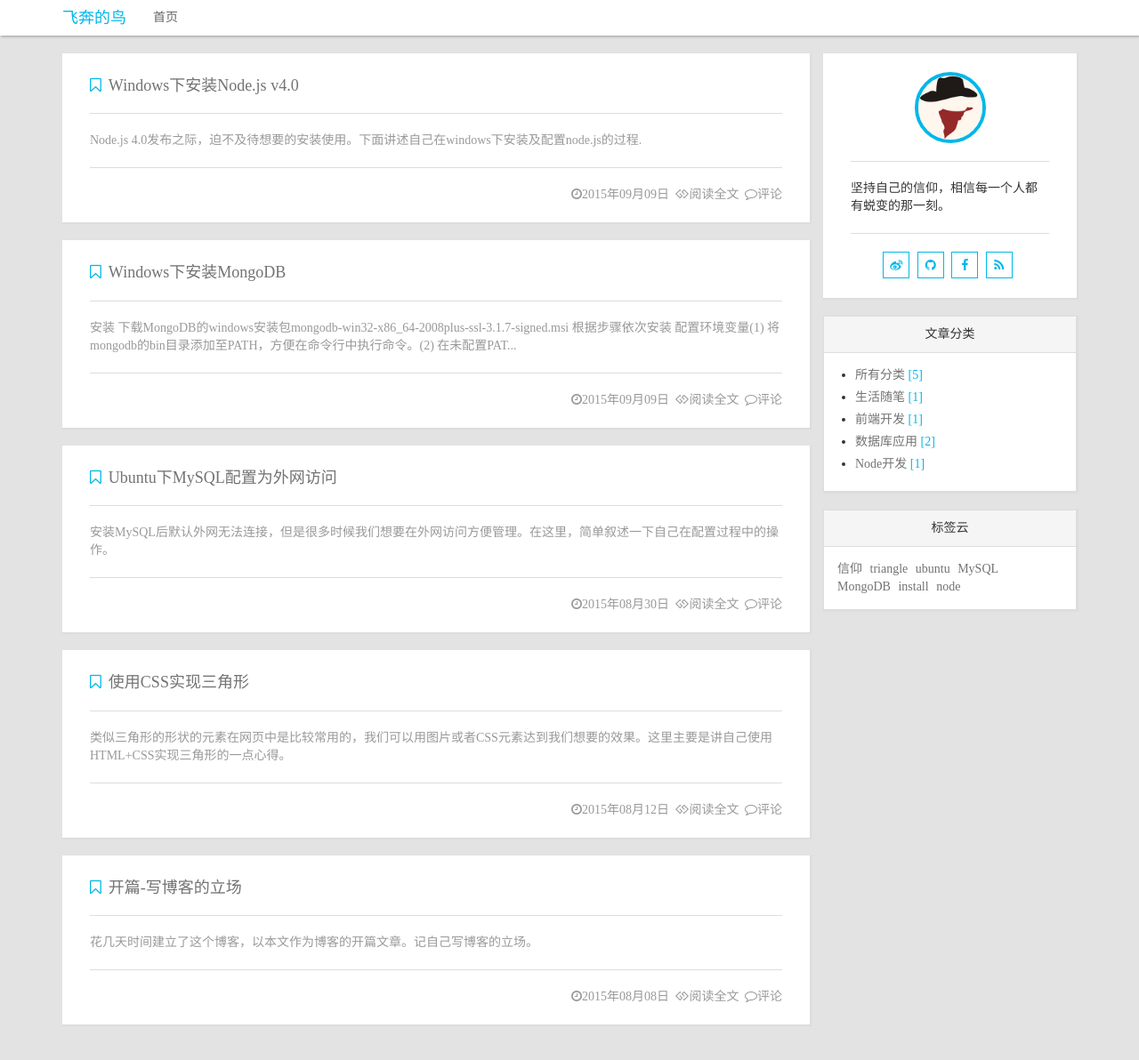
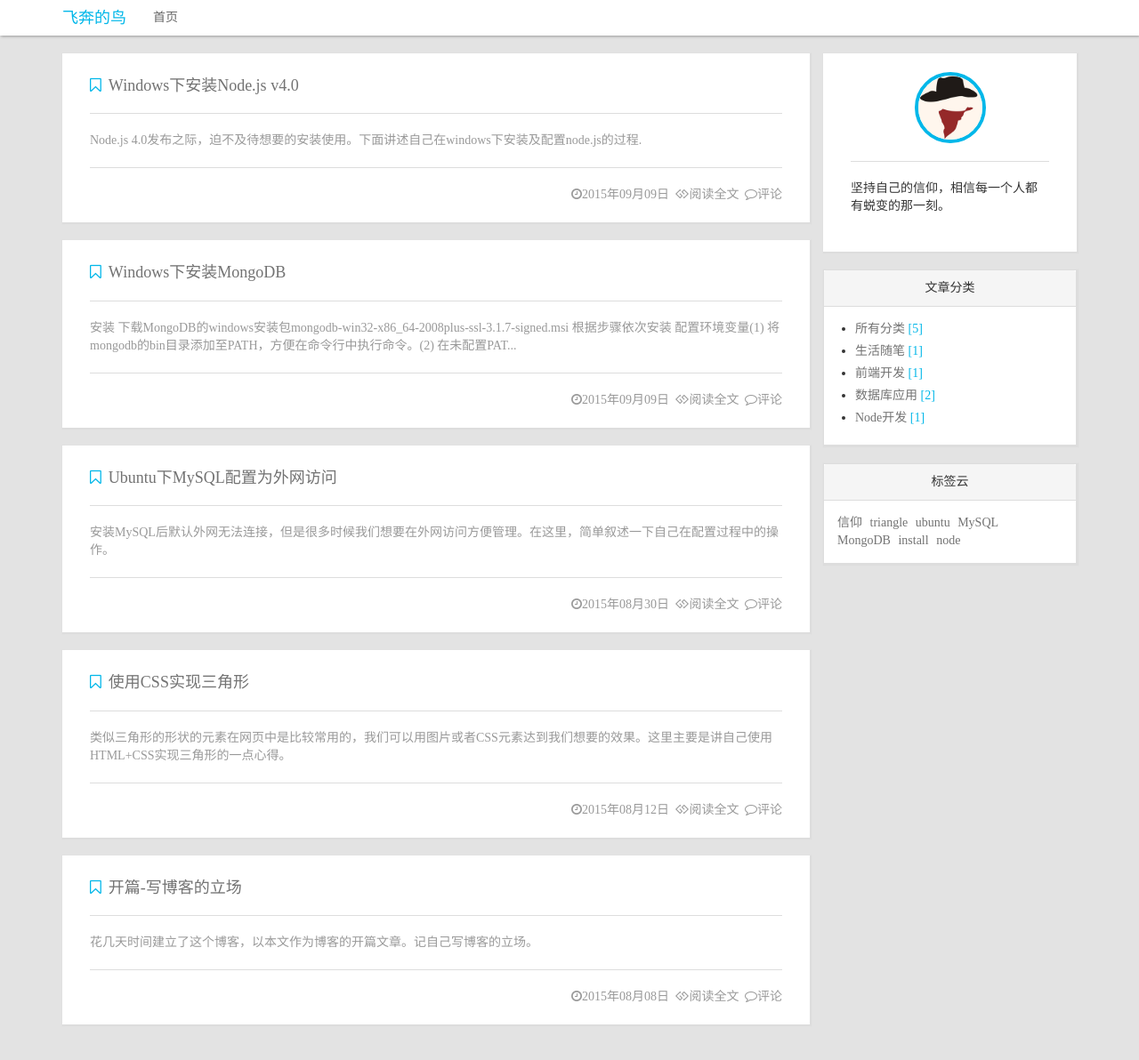
Before and after one commit to pzhang1234/flyc, a Jekyll site: the page built from index.html, in a window 1280 px wide. Shown: the whole page at 89% size. Built offline with Jekyll 4.4.1, drawn with Linux system fonts in a browser that asks for light colours; nearby versions of some CDN libraries; the list of posts is cut into pages by our own code; comment, search, counter and statistics services are not loaded.

Commit message:
Update author.html

```diff
--- a/_includes/author.html
+++ b/_includes/author.html
@@ -1,16 +1,8 @@
 <div class="panel panel-pithy author">
     <div class="panel-heading avastar">
-        <img src="{{ site.baseurl}}/assets/images/avatar.jpg" alt="Jaylin Wang"/>
+        <img src="{{ site.baseurl}}/assets/images/avatar.jpg" alt="pzhang"/>
     </div>
     <div class="panel-body">
         坚持自己的信仰，相信每一个人都有蜕变的那一刻。
     </div>
-    <div class="panel-footer social">
-        <ul>
-            <li class="weibo"><a href="http://www.weibo.com/guovz/" alt="新浪微博" target="_blank"><i class="fa fa-weibo"></i></a></li>
-            <li class="github"><a href="https://github.com/guovz" alt="github" target="_blank"><i class="fa fa-github"></i></a></li>
-            <li class="facebook"><a href="https://www.facebook.com/guovz" alt="facebook" target="_blank"><i class="fa fa-facebook"></i></a></li>
-            <li class="rss"><a href="{{ '/feed.xml' | prepend: site.baseurl}}" alt="订阅" target="_blank"><i class="fa fa-rss"></i></a></li>
-        </ul>
-    </div>
 </div>
```
